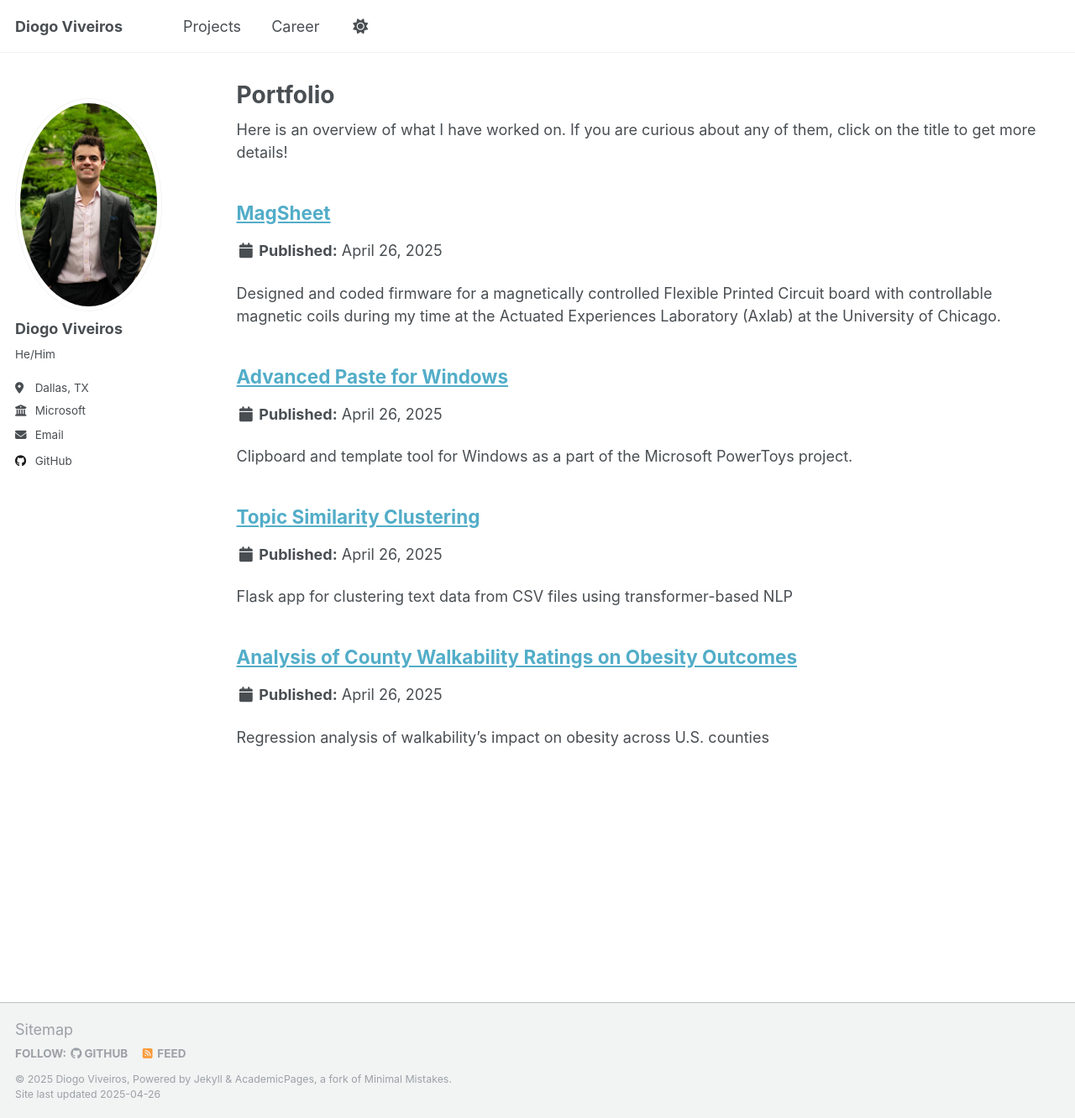
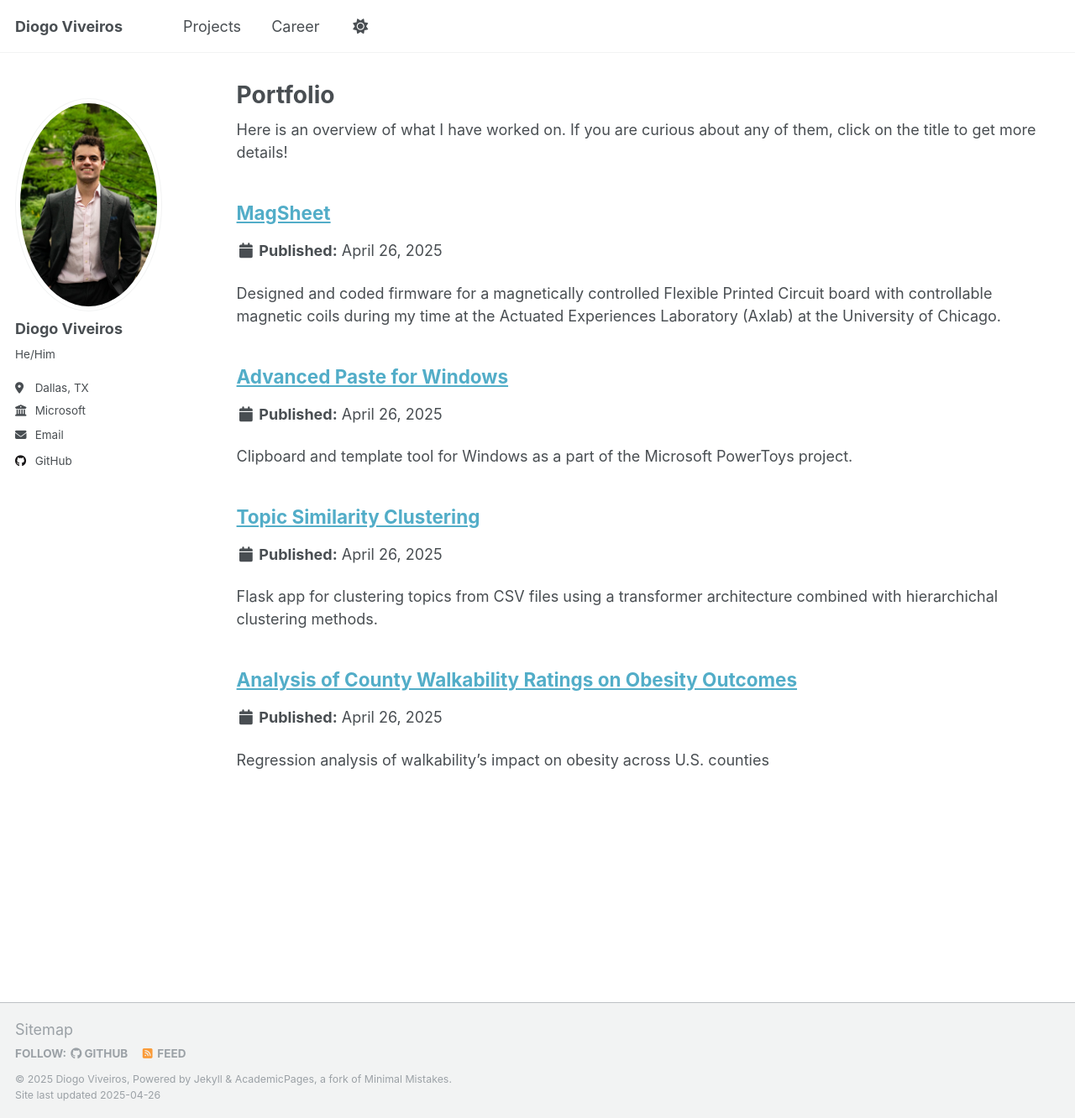
Before and after one commit to diogoviveiros/diogoviveiros.github.io, a Jekyll site: the page built from _pages/portfolio.html, in a window 1280 px wide and 1332 px high. Shown: the whole window at 84% size. Built offline with Jekyll 4.4.1, drawn with Linux system fonts in a browser that asks for light colours.

Commit message:
Update clustering_project.md

```diff
--- a/_portfolio/clustering_project.md
+++ b/_portfolio/clustering_project.md
@@ -1,6 +1,6 @@
 ---
 title: "Topic Similarity Clustering"
-excerpt: "Flask app for clustering text data from CSV files using transformer-based NLP<br/>"
+excerpt: "Flask app for clustering topics from CSV files using a transformer architecture combined with hierarchichal clustering methods."
 collection: portfolio
 ---
 
```
